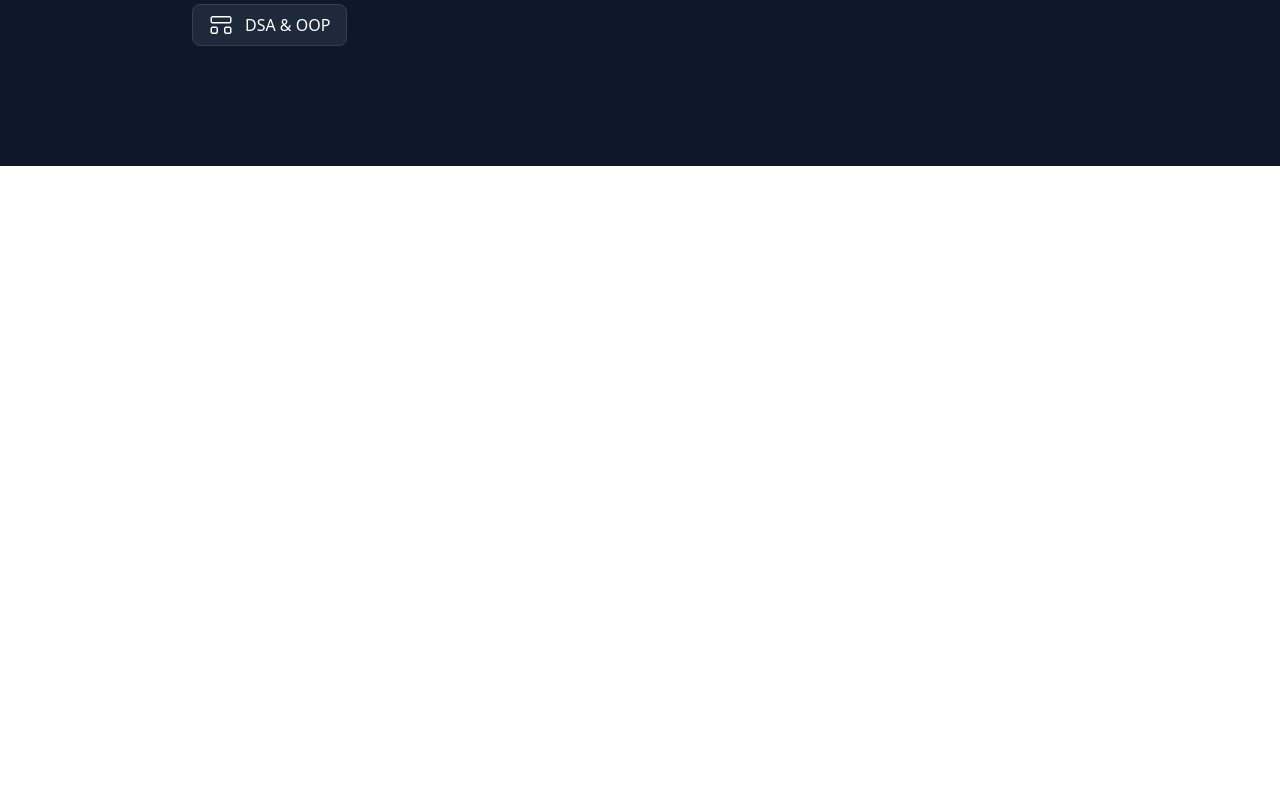
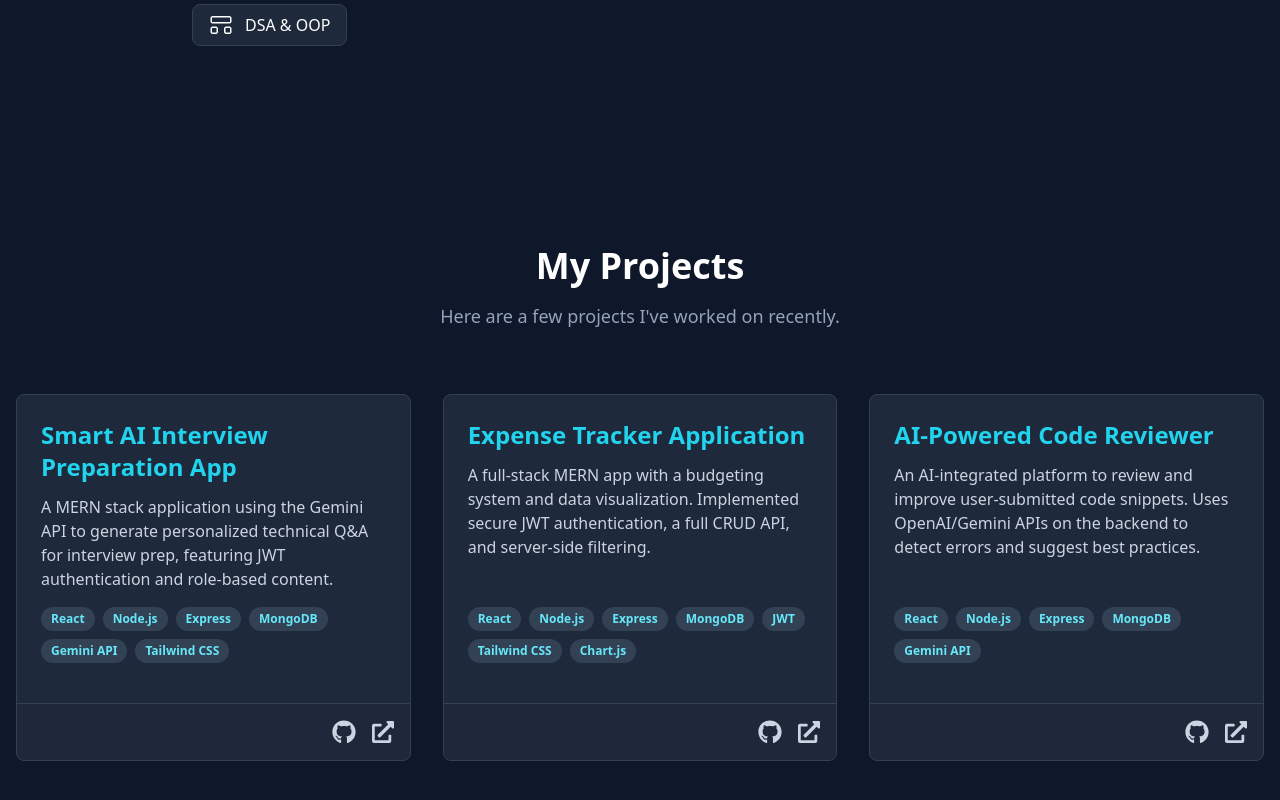
Before and after one commit to uditttttt/Portfolio, a React (Vite) app: page / in a window 1280 px wide. Shown: the part 1743-2543 px from the top of the page. Before the commit the page ends 1909 px from the top, so only its background shows below. Built offline with nearby package versions, Linux system fonts and the light colour scheme.

Commit message:
My-Portfolio

```diff
--- a/src/App.jsx
+++ b/src/App.jsx
@@ -2,14 +2,16 @@
 
 import Navbar from './components/Navbar';
 import Hero from './components/Hero';
-import Skills from './components/Skills'; // 1. Import the Skills component
+import Skills from './components/Skills';
+import Projects from './components/Projects'; // 1. Import the Projects component
 
 function App() {
   return (
     <div className="bg-slate-900 text-white">
       <Navbar />
       <Hero />
-      <Skills /> {/* 2. Add the Skills component here */}
+      <Skills />
+      <Projects /> {/* 2. Add the Projects component here */}
     </div>
   )
 }
--- /dev/null
+++ b/src/components/Projects.jsx
@@ -0,0 +1,110 @@
+// src/components/Projects.jsx
+
+import React from 'react';
+import { motion } from 'framer-motion';
+import { FaGithub, FaExternalLinkAlt } from 'react-icons/fa';
+
+// Array of your project data
+const projectsData = [
+  {
+    title: 'Smart AI Interview Preparation App',
+    description: 'A MERN stack application using the Gemini API to generate personalized technical Q&A for interview prep, featuring JWT authentication and role-based content.',
+    stack: ['React', 'Node.js', 'Express', 'MongoDB', 'Gemini API', 'Tailwind CSS'],
+    liveLink: '#', // Replace with your actual live link
+    githubLink: '#', // Replace with your actual GitHub link
+  },
+  {
+    title: 'Expense Tracker Application',
+    description: 'A full-stack MERN app with a budgeting system and data visualization. Implemented secure JWT authentication, a full CRUD API, and server-side filtering.',
+    stack: ['React', 'Node.js', 'Express', 'MongoDB', 'JWT', 'Tailwind CSS', 'Chart.js'],
+    liveLink: '#', // Replace with your actual live link
+    githubLink: '#', // Replace with your actual GitHub link
+  },
+  {
+    title: 'AI-Powered Code Reviewer',
+    description: 'An AI-integrated platform to review and improve user-submitted code snippets. Uses OpenAI/Gemini APIs on the backend to detect errors and suggest best practices.',
+    stack: ['React', 'Node.js', 'Express', 'MongoDB', 'Gemini API'],
+    liveLink: '#', // Replace with your actual live link
+    githubLink: '#', // Replace with your actual GitHub link
+  },
+];
+
+const Projects = () => {
+  const cardVariants = {
+    hidden: { opacity: 0, y: 50 },
+    visible: {
+      opacity: 1,
+      y: 0,
+      transition: {
+        duration: 0.6,
+        ease: 'easeOut'
+      }
+    }
+  };
+
+  return (
+    <section id="projects" className="py-20 bg-slate-900 overflow-hidden">
+      <div className="container mx-auto px-4">
+        <div className="text-center mb-16">
+          <motion.h2
+            className="text-4xl font-bold mb-4"
+            initial={{ opacity: 0, y: -50 }}
+            whileInView={{ opacity: 1, y: 0 }}
+            viewport={{ once: true, amount: 0.5 }}
+            transition={{ duration: 0.8 }}
+          >
+            My Projects
+          </motion.h2>
+          <motion.p
+            className="text-slate-400 mt-2 text-lg"
+            initial={{ opacity: 0, y: -30 }}
+            whileInView={{ opacity: 1, y: 0 }}
+            viewport={{ once: true, amount: 0.5 }}
+            transition={{ duration: 0.8, delay: 0.2 }}
+          >
+            Here are a few projects I've worked on recently.
+          </motion.p>
+        </div>
+
+        <div className="grid md:grid-cols-2 lg:grid-cols-3 gap-8">
+          {projectsData.map((project, index) => (
+            <motion.div
+              key={index}
+              className="bg-slate-800 rounded-lg overflow-hidden border border-slate-700 flex flex-col
+                         hover:shadow-lg hover:shadow-cyan-500/10 hover:-translate-y-2 transition-all duration-300"
+              variants={cardVariants}
+              initial="hidden"
+              whileInView="visible"
+              viewport={{ once: true, amount: 0.2 }}
+              transition={{ delay: index * 0.2 }}
+            >
+              <div className="p-6 flex-grow flex flex-col">
+                <h3 className="text-2xl font-bold text-cyan-400 mb-3">{project.title}</h3>
+                <p className="text-slate-300 mb-4 flex-grow">{project.description}</p>
+
+                <div className="flex flex-wrap gap-2 mb-4">
+                  {project.stack.map((tech, i) => (
+                    <span key={i} className="bg-slate-700 text-cyan-300 text-xs font-semibold px-2.5 py-1 rounded-full">
+                      {tech}
+                    </span>
+                  ))}
+                </div>
+              </div>
+
+              <div className="bg-slate-800/50 p-4 flex justify-end items-center gap-4 border-t border-slate-700">
+                <a href={project.githubLink} target="_blank" rel="noopener noreferrer" className="text-slate-300 hover:text-cyan-400 transition-colors duration-300">
+                  <FaGithub size={24} />
+                </a>
+                <a href={project.liveLink} target="_blank" rel="noopener noreferrer" className="text-slate-300 hover:text-cyan-400 transition-colors duration-300">
+                  <FaExternalLinkAlt size={22} />
+                </a>
+              </div>
+            </motion.div>
+          ))}
+        </div>
+      </div>
+    </section>
+  );
+};
+
+export default Projects;
```
